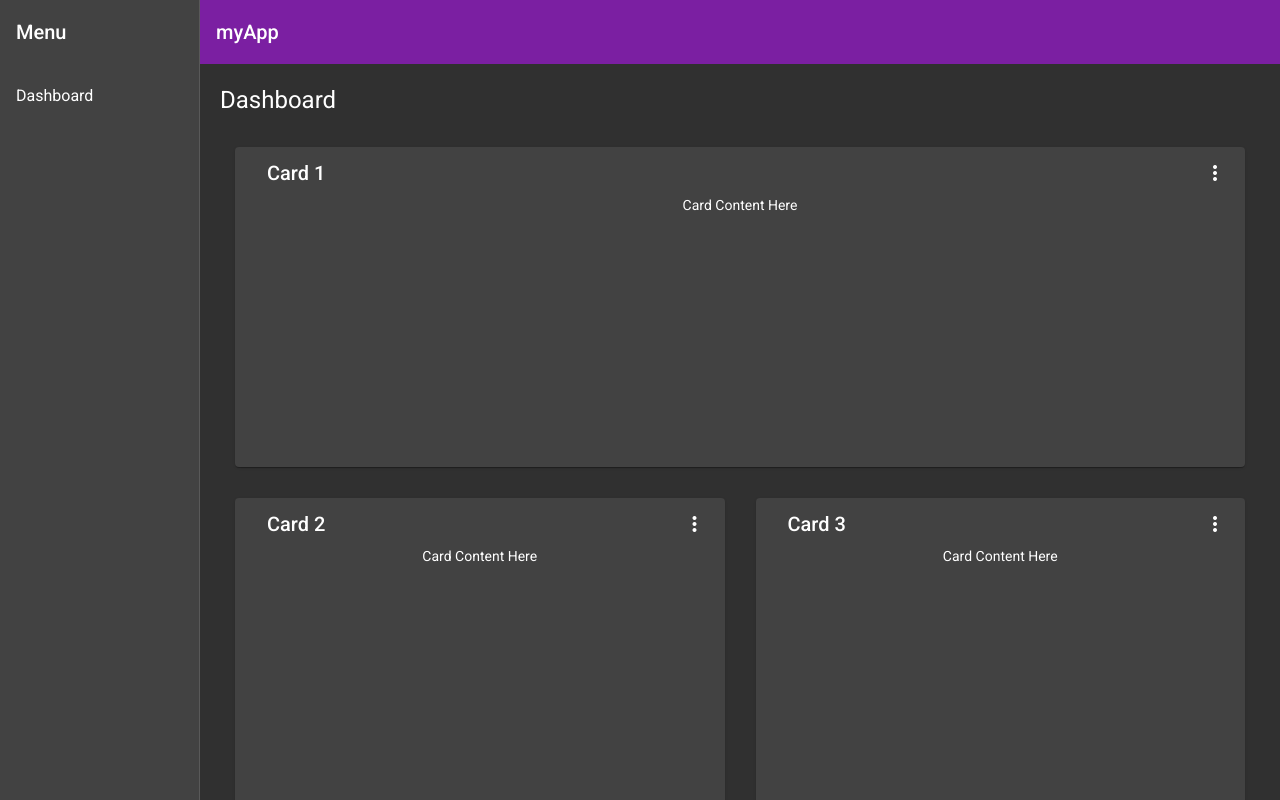
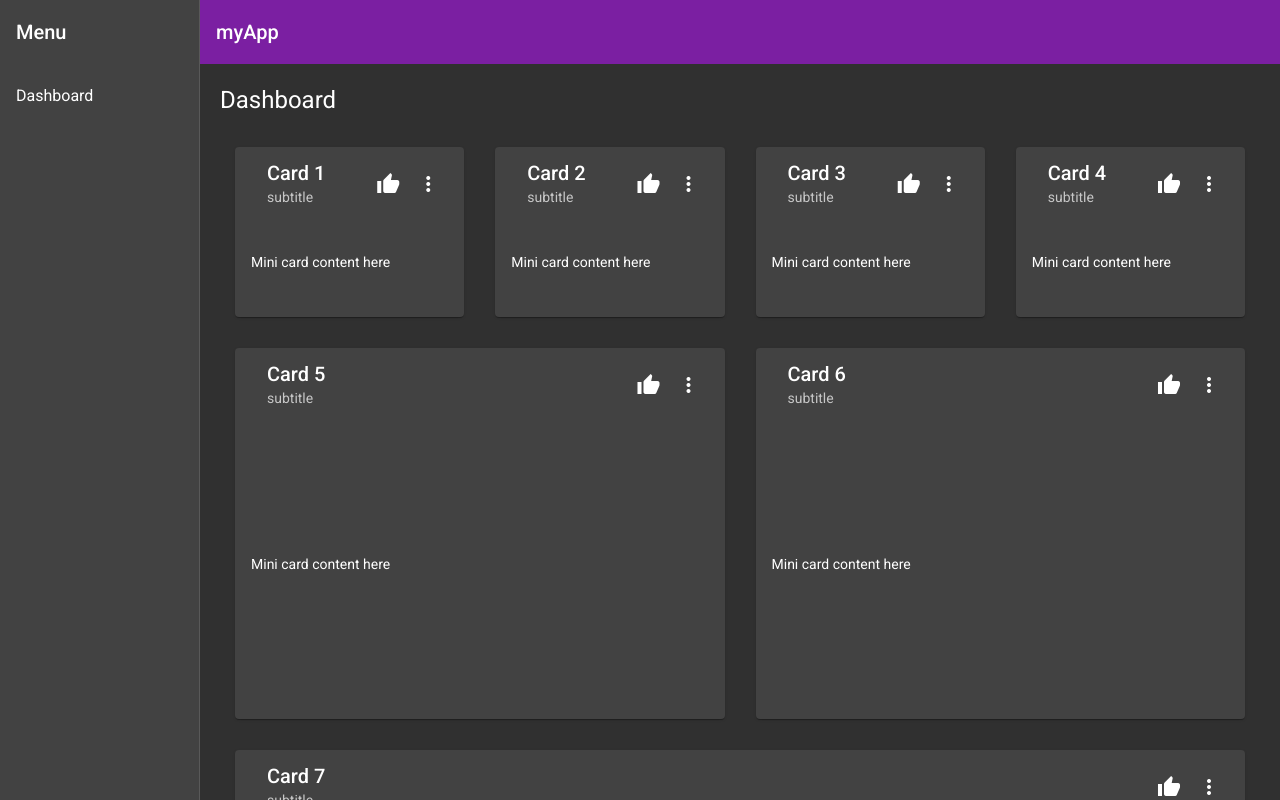
Before and after one commit to vizintel/analytics-micro-feedback, an Angular app: page /dashboard in a window 1280 px wide. Built offline with nearby package versions, Linux system fonts and the light colour scheme.

Commit message:
card and dashboard added

```diff
--- a/src/app/card/card.component.html
+++ b/src/app/card/card.component.html
@@ -1,17 +1,17 @@
 <mat-card class="dashboard-card">
   <mat-card-header>
-		<mat-card-title>
-			{{card.title}}
+    <mat-card-title>{{ title }}</mat-card-title>
+    <mat-card-subtitle>{{ subtitle }}</mat-card-subtitle>
+    <button mat-icon-button class="thumbsup-button"><mat-icon>thumb_up</mat-icon></button>
     <button mat-icon-button class="more-button" [matMenuTriggerFor]="menu" aria-label="Toggle menu">
       <mat-icon>more_vert</mat-icon>
     </button>
     <mat-menu #menu="matMenu" xPosition="before">
-				<button mat-menu-item>Expand</button>
-				<button mat-menu-item>Remove</button>
+      <button mat-menu-item>Comment</button>
+      <button mat-menu-item>Record</button>
     </mat-menu>
-		</mat-card-title>
   </mat-card-header>
   <mat-card-content class="dashboard-card-content">
-		<div>Card Content Here</div>
+    <ng-content></ng-content>
   </mat-card-content>
 </mat-card>
--- a/src/app/card/card.component.scss
+++ b/src/app/card/card.component.scss
@@ -1,3 +1,8 @@
+mat-card {
+  display: flex;
+  flex-direction: column;
+}
+
 .dashboard-card {
   position: absolute;
   top: 15px;
@@ -6,24 +11,22 @@
   bottom: 15px;
 }
 
-.more-button {
-  position: absolute;
-  top: 5px;
-  right: 10px;
+.thumbsup-button {
+  margin-top: 0;
+  padding-top: 0;
+  margin-left: auto;
 }
 
 .dashboard-card-content {
-  text-align: center;
-	flex-grow: 1;
-	display: flex;
-	flex-direction: column;
-	align-items: center;
-	max-height: 100%;
-	justify-content: center;
-	align-items: stretch;
+  // text-align: center;
+  max-height: 100%;
+
+  // container properties
+  display: flex;
+  flex-direction: column;
+  align-items: stretch;
+  justify-content: center;
+
+  // items properties
+  flex-grow: 1;
 }
-
-mat-card {
-	display: flex;
-	flex-direction: column;
-}
--- a/src/app/card/card.component.ts
+++ b/src/app/card/card.component.ts
@@ -3,15 +3,13 @@ import { Component, Input, OnInit } from '@angular/core';
 @Component({
   selector: 'app-card',
   templateUrl: './card.component.html',
-  styleUrls: ['./card.component.scss']
+  styleUrls: ['./card.component.scss'],
 })
 export class CardComponent implements OnInit {
+  @Input() title?: string;
+  @Input() subtitle?: string;
 
-	@Input() title: string;
+  constructor() {}
 
-  constructor() { }
-
-  ngOnInit(): void {
-  }
-
+  ngOnInit(): void {}
 }
--- a/src/app/dashboard/dashboard.component.html
+++ b/src/app/dashboard/dashboard.component.html
@@ -1,24 +1,32 @@
 <div class="grid-container">
   <h1 class="mat-h1">Dashboard</h1>
-  <mat-grid-list cols="2" rowHeight="350px">
-    <mat-grid-tile *ngFor="let card of cards | async" [colspan]="card.cols" [rowspan]="card.rows">
-      <mat-card class="dashboard-card">
-        <mat-card-header>
-          <mat-card-title>
-            {{card.title}}
-            <button mat-icon-button class="more-button" [matMenuTriggerFor]="menu" aria-label="Toggle menu">
-              <mat-icon>more_vert</mat-icon>
-            </button>
-            <mat-menu #menu="matMenu" xPosition="before">
-              <button mat-menu-item>Expand</button>
-              <button mat-menu-item>Remove</button>
-            </mat-menu>
-          </mat-card-title>
-        </mat-card-header>
-        <mat-card-content class="dashboard-card-content">
-          <div>Card Content Here</div>
-        </mat-card-content>
-      </mat-card>
+
+  <mat-grid-list cols="{{ (cardLayout | async)?.columns }}" rowHeight="200px">
+    <!-- Mini Cards -->
+    <mat-grid-tile
+      *ngFor="let i of [1, 2, 3, 4]"
+      [colspan]="(cardLayout | async)?.miniCard.cols"
+      [rowspan]="(cardLayout | async)?.miniCard.rows"
+    >
+      <app-card title="Card {{ i }}" subtitle="subtitle"><div>Mini card content here</div></app-card>
+    </mat-grid-tile>
+
+    <!-- Charts -->
+    <mat-grid-tile
+      *ngFor="let i of [5, 6]"
+      [colspan]="(cardLayout | async)?.chart.cols"
+      [rowspan]="(cardLayout | async)?.chart.rows"
+    >
+      <app-card title="Card {{ i }}" subtitle="subtitle"><div>Mini card content here</div></app-card>
+    </mat-grid-tile>
+
+    <!-- Table -->
+    <mat-grid-tile
+      *ngFor="let i of [7]"
+      [colspan]="(cardLayout | async)?.table.cols"
+      [rowspan]="(cardLayout | async)?.table.rows"
+    >
+      <app-card title="Card {{ i }}" subtitle="subtitle"><div>Mini card content here</div></app-card>
     </mat-grid-tile>
   </mat-grid-list>
 </div>
--- a/src/app/dashboard/dashboard.component.scss
+++ b/src/app/dashboard/dashboard.component.scss
@@ -1,21 +1,3 @@
 .grid-container {
   margin: 20px;
 }
-
-.dashboard-card {
-  position: absolute;
-  top: 15px;
-  left: 15px;
-  right: 15px;
-  bottom: 15px;
-}
-
-.more-button {
-  position: absolute;
-  top: 5px;
-  right: 10px;
-}
-
-.dashboard-card-content {
-  text-align: center;
-}
--- a/src/app/dashboard/dashboard.component.ts
+++ b/src/app/dashboard/dashboard.component.ts
@@ -1,6 +1,7 @@
 import { Component } from '@angular/core';
 import { map } from 'rxjs/operators';
 import { Breakpoints, BreakpointObserver } from '@angular/cdk/layout';
+import { Observable, of } from 'rxjs';
 
 @Component({
   selector: 'app-dashboard',
@@ -9,25 +10,34 @@ import { Breakpoints, BreakpointObserver } from '@angular/cdk/layout';
 })
 export class DashboardComponent {
   /** Based on the screen size, switch from standard to one column per row */
-  cards = this.breakpointObserver.observe(Breakpoints.Handset).pipe(
-    map(({ matches }) => {
-      if (matches) {
-        return [
-          { title: 'Card 1', cols: 1, rows: 1 },
-          { title: 'Card 2', cols: 1, rows: 1 },
-          { title: 'Card 3', cols: 1, rows: 1 },
-          { title: 'Card 4', cols: 1, rows: 1 },
-        ];
-      }
-
-      return [
-        { title: 'Card 1', cols: 2, rows: 1 },
-        { title: 'Card 2', cols: 1, rows: 1 },
-        { title: 'Card 3', cols: 1, rows: 2 },
-        { title: 'Card 4', cols: 1, rows: 1 },
-      ];
-    })
-  );
+  cardLayout: Observable<any> = of({
+    columns: 4,
+    miniCard: { cols: 1, rows: 1 },
+    chart: { cols: 2, rows: 2 },
+    table: { cols: 4, rows: 4 },
+  });
 
   constructor(private breakpointObserver: BreakpointObserver) {}
+
+  ngOnInit(): void {
+    this.cardLayout = this.breakpointObserver.observe(Breakpoints.Handset).pipe(
+      map(({ matches }) => {
+        if (matches) {
+          return {
+            columns: 1,
+            miniCard: { cols: 1, rows: 1 },
+            chart: { cols: 1, rows: 2 },
+            table: { cols: 1, rows: 4 },
+          };
+        }
+
+        return {
+          columns: 4,
+          miniCard: { cols: 1, rows: 1 },
+          chart: { cols: 2, rows: 2 },
+          table: { cols: 4, rows: 4 },
+        };
+      })
+    );
+  }
 }
```
Also changed, not shown: 1 other file (tests, documents, lock files or other folders). Lines whose indentation alone changed are shown as unchanged.
